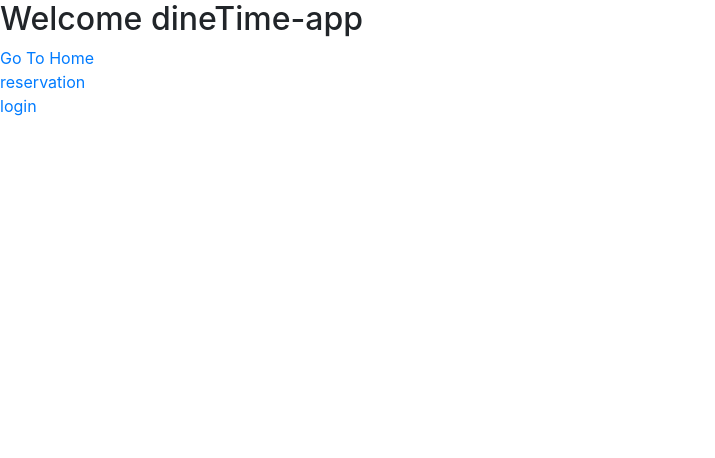
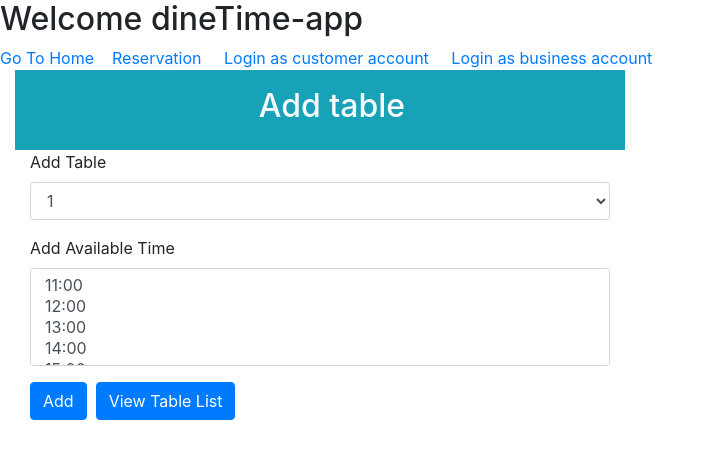
Before and after one commit to yehboom/dineTime_Frontend, an Angular app: page /addtable in a window 1280 px wide. Before the commit this address led to /. Shown: the top 458 px of the page, without its empty margins (0-715 px from the left). Built offline with nearby package versions, Linux system fonts and the light colour scheme.

Commit message:
add table component

```diff
--- /dev/null
+++ b/src/app/add-table/add-table.component.html
@@ -0,0 +1,49 @@
+
+
+<div class="form-group col-md-6 mb5">
+  <div class="container-fluid">
+    <div class="row bg-info justify-content-center
+            align-items-center" style="height:80px">
+        <div class="col-3"></div>
+        <div class="col-6 text-light h2">
+            Add table
+        </div>
+    </div>
+
+<form>
+  <!-- <div class="form-group">
+    <label for="exampleFormControlInput1">Email address</label>
+    <input type="email" class="form-control" id="exampleFormControlInput1" placeholder="name@example.com">
+  </div> -->
+
+
+  <div class="form-group">
+    <label for="exampleFormControlSelect1">Add Table</label>
+    <select class="form-control" id="exampleFormControlSelect1">
+      <option>1</option>
+      <option>2</option>
+      <option>3</option>
+      <option>4</option>
+      <option>5</option>
+    </select>
+  </div>
+  <div class="form-group">
+    <label for="exampleFormControlSelect2">Add Available Time</label>
+    <select multiple class="form-control" id="exampleFormControlSelect2">
+      <option>11:00</option>
+      <option>12:00</option>
+      <option>13:00</option>
+      <option>14:00</option>
+      <option>15:00</option>
+    </select>
+  </div>
+  <!-- <div class="form-group">
+    <label for="exampleFormControlTextarea1">Example textarea</label>
+    <textarea class="form-control" id="exampleFormControlTextarea1" rows="3"></textarea>
+  </div> -->
+</form>
+<a class="btn btn-primary" >Add</a>&nbsp;
+<a class="btn btn-primary" >View Table List</a>
+
+
+</div>
--- /dev/null
+++ b/src/app/add-table/add-table.component.ts
@@ -0,0 +1,15 @@
+import { Component, OnInit } from '@angular/core';
+
+@Component({
+  selector: 'app-add-table',
+  templateUrl: './add-table.component.html',
+  styleUrls: ['./add-table.component.css']
+})
+export class AddTableComponent implements OnInit {
+
+  constructor() { }
+
+  ngOnInit(): void {
+  }
+
+}
--- a/src/app/app-routing.module.ts
+++ b/src/app/app-routing.module.ts
@@ -1,3 +1,4 @@
+import { AddTableComponent } from './add-table/add-table.component';
 import { ReservationListComponent } from './reservation-list/reservation-list.component';
 import { SearchComponent } from './search/search.component';
 import { LoginComponent } from './login/login.component';
@@ -16,7 +17,8 @@ const routes: Routes = [
   { path: 'reservation', component: ReservationComponent },
   { path: 'login',component: LoginComponent},
   { path: 'search', component: SearchComponent },
-  { path: 'reservationlist', component: ReservationListComponent }
+  { path: 'reservationlist', component: ReservationListComponent },
+  { path: 'addtable',component: AddTableComponent}
   ]
 
 
--- a/src/app/app.component.html
+++ b/src/app/app.component.html
@@ -1,9 +1,10 @@
 <h2>Welcome {{title}}</h2>
 
 <nav>
-  <a routerLink="/">Go To Home</a><br>
-  <a routerLink="/reservation">reservation</a><br>
-  <a routerLink="/login">login</a><br>
+  <a routerLink="/">Go To Home</a>&nbsp;&nbsp;&nbsp;
+  <a routerLink="/reservation">Reservation</a>&nbsp;&nbsp;&nbsp;&nbsp;
+  <a routerLink="/login">Login as customer account</a>&nbsp;&nbsp;&nbsp;&nbsp;
+  <a routerLink="/addtable">Login as business account </a><br>
 </nav>
 <router-outlet></router-outlet>
 <!--
@@ -13,3 +14,4 @@
   <!-- <app-search></app-search> -->
 <!-- <app-test></app-test> -->
 <!-- <app-reservation-list></app-reservation-list> -->
+<!-- <app-add-table></app-add-table> -->
--- a/src/app/app.module.ts
+++ b/src/app/app.module.ts
@@ -8,6 +8,7 @@ import { FormsModule } from '@angular/forms';
 import { LoginComponent } from './login/login.component';
 import { SearchComponent } from './search/search.component';
 import { ReservationListComponent } from './reservation-list/reservation-list.component';
+import { AddTableComponent } from './add-table/add-table.component';
 
 
 
@@ -19,6 +20,7 @@ import { ReservationListComponent } from './reservation-list/reservation-list.co
     LoginComponent,
     SearchComponent,
     ReservationListComponent,
+    AddTableComponent,
 
   ],
   imports: [
```
Also changed, not shown: src/app/add-table/add-table.component.css (added), 1 other file (tests, documents, lock files or other folders).
